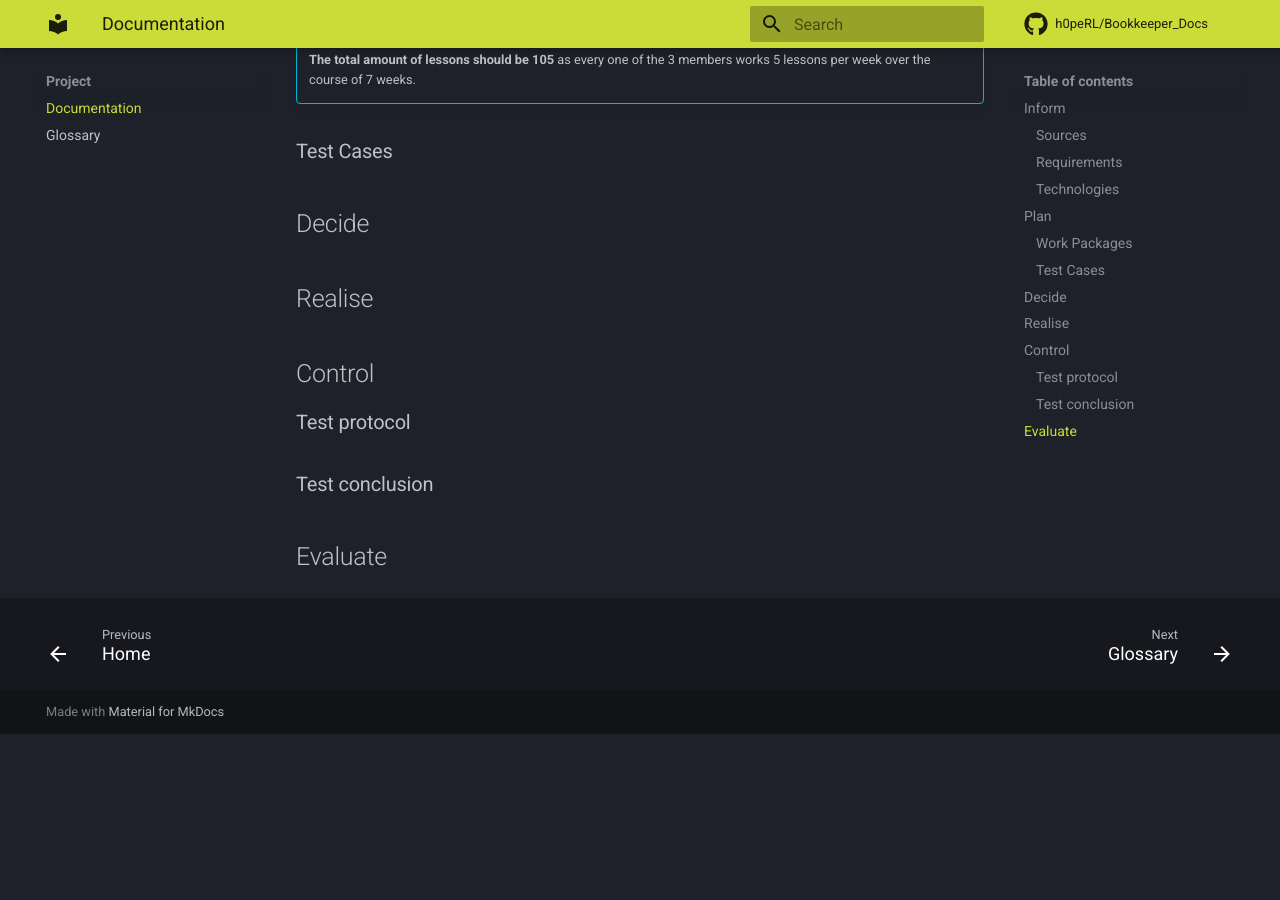
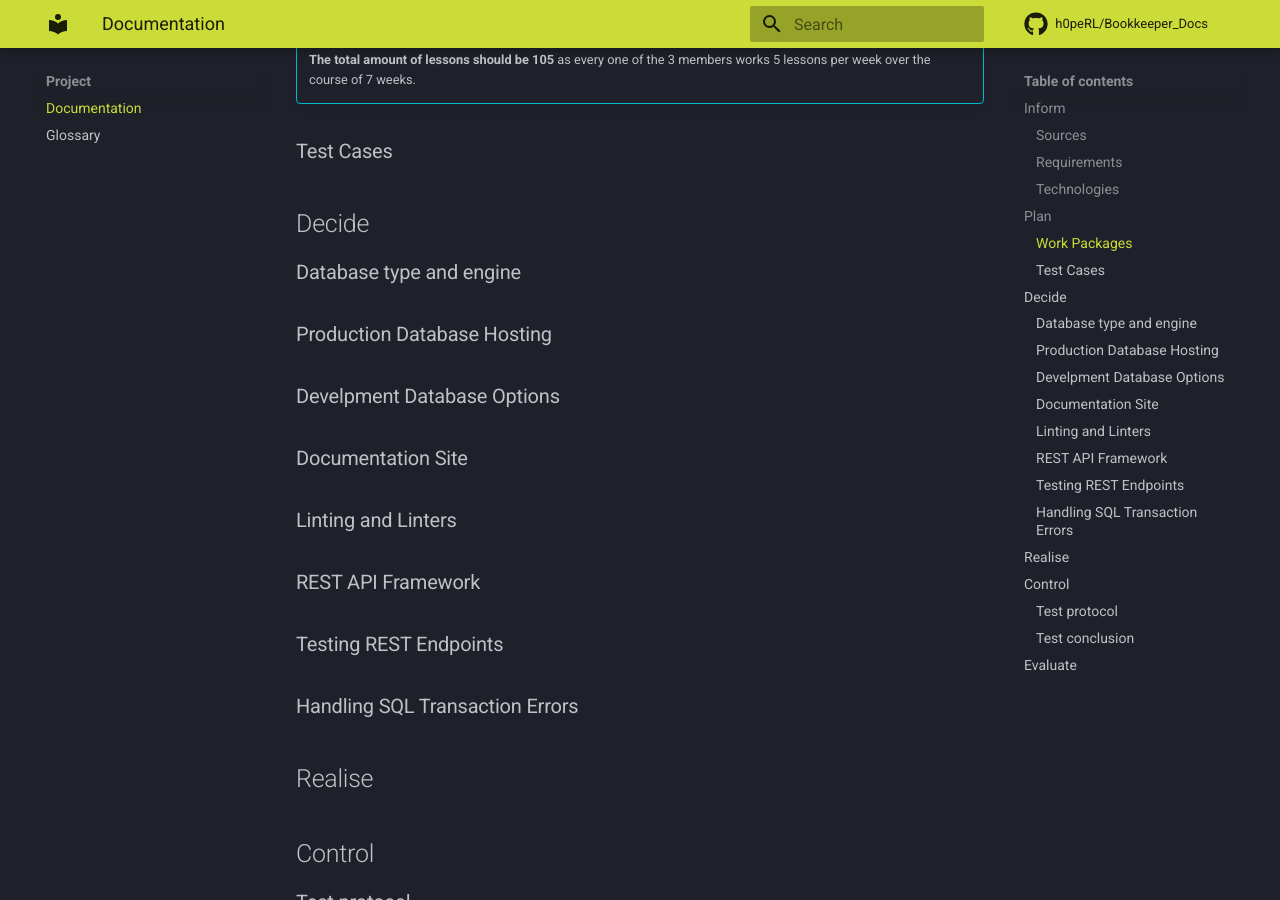
Before and after one commit to h0peRL/Bookkeeper_Docs, an MkDocs documentation site: the page built from docs/project/documentation.md, in a window 1280 px wide and 900 px high, scrolled down 3102 px. Built offline with MkDocs 1.6.1 and Material for MkDocs 9.7.7, drawn with Linux system fonts in a browser that asks for light colours; comment, search, counter and statistics services are not loaded; before the commit the page ends 3836 px from its top, so only the background shows below that.

Commit message:
add decision subchapters

```diff
--- a/docs/project/documentation.md
+++ b/docs/project/documentation.md
@@ -79,6 +79,22 @@
 
 ## Decide
 
+### Database type and engine
+
+### Production Database Hosting
+
+### Develpment Database Options
+
+### Documentation Site
+
+### Linting and Linters
+
+### REST API Framework
+
+### Testing REST Endpoints
+
+### Handling SQL Transaction Errors
+
 ## Realise
 
 ## Control
```
